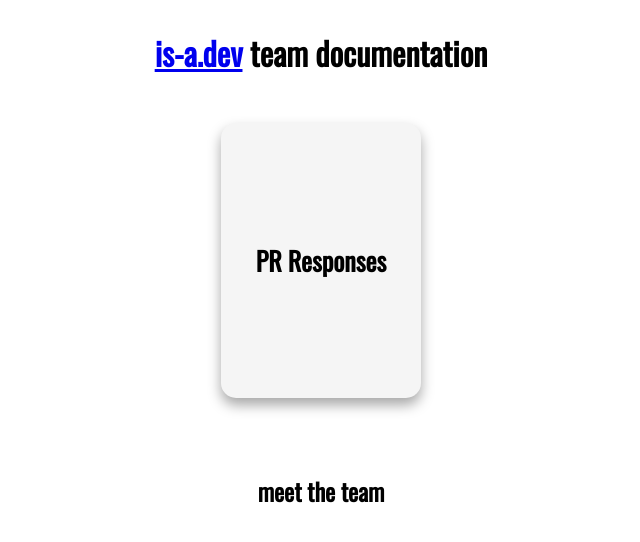
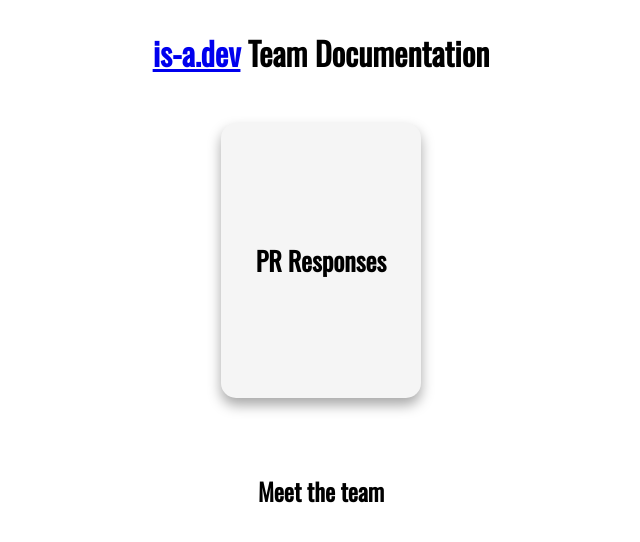
Before and after one commit to is-a-dev/team-docs, a plain HTML site: page index.html in a window 1280 px wide. Shown: the whole page, without its empty margins (327-967 px from the left). Drawn offline with nearby package versions, Linux system fonts and the light colour scheme; no server answers.

Commit message:
Update index.html

```diff
--- a/index.html
+++ b/index.html
@@ -1,24 +1,20 @@
 <!DOCTYPE html>
 <html lang="en">
     <head>
-        <title>is-a.dev team documentation</title>
-        <meta
-            name="google-site-verification"
-            content="8bVO2pnjq5Uw8OzsQxsegvqvJmEAL7K0Snw749xpkzg"
-        />
+        <title>Team Docs | is-a.dev</title>
         <meta name="viewport" content="width=device-width, initial-scale=1.0" />
         <meta name="description" content="team documentation for is-a.dev!" />
         <link rel="stylesheet" href="/main.css" type="text/css" />
         <script src="/main.js"></script>
     </head>
     <body class="container">
-        <h1><a href="https://www.is-a.dev/">is-a.dev</a> team documentation</h1>
+        <h1><a href="https://www.is-a.dev/">is-a.dev</a> Team Documentation</h1>
         <div class="guides">
             <div id="links">
                 <h3>PR Responses</h3>
             </div>
         </div>
-        <h2>meet the team</h2>
+        <h2>Meet the team</h2>
         <div id="team"></div>
     </body>
 </html>
```
